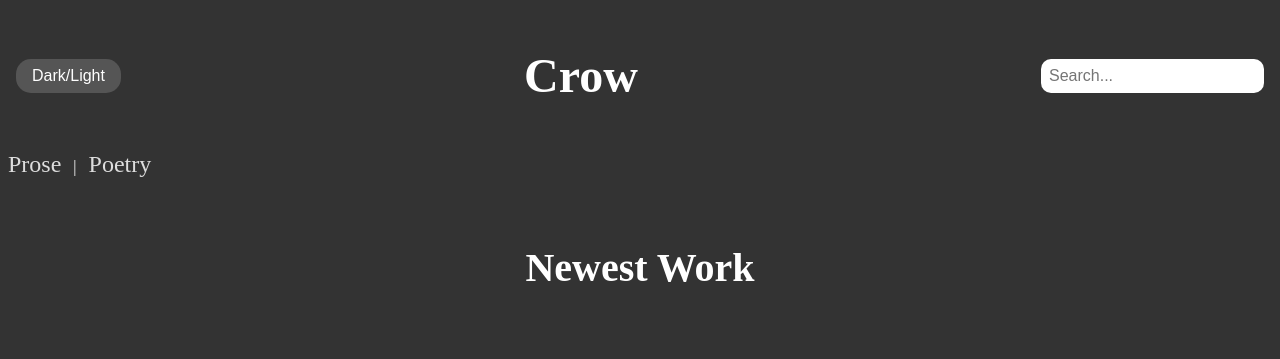
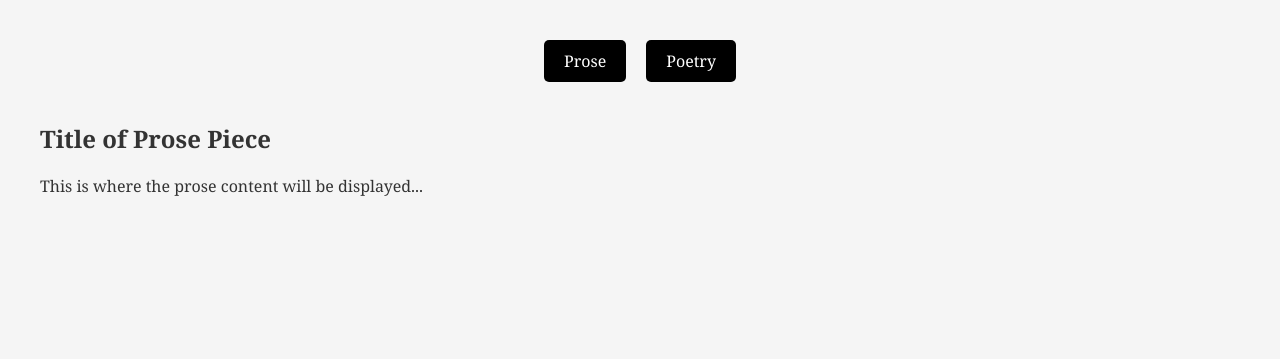
Before and after one commit to CorvianArticulations/CorvianArticulations.github.io, a plain HTML site: page index.html in a window 1280 px wide. Drawn offline with Linux system fonts and the light colour scheme.

Commit message:
Update index.html

```diff
--- a/index.html
+++ b/index.html
@@ -3,24 +3,73 @@
 <head>
 <meta charset="UTF-8">
 <meta name="viewport" content="width=device-width, initial-scale=1.0">
-<title>Crow</title>
-<link rel="stylesheet" href="styles.css">
-<script defer src="theme-switch.js"></script>
+<title>Prose and Poetry Collection</title>
+<style>
+  body {
+    font-family: 'Georgia', serif;
+    margin: 0;
+    padding: 0;
+    background: #f5f5f5;
+    color: #333;
+  }
+  .container {
+    max-width: 1200px;
+    margin: 0 auto;
+    padding: 20px;
+  }
+  .navigation {
+    display: flex;
+    justify-content: center;
+    padding: 20px;
+  }
+  .navigation div {
+    cursor: pointer;
+    padding: 10px 20px;
+    margin: 0 10px;
+    background: black;
+    color: white;
+    border-radius: 5px;
+  }
+  .content {
+    margin-top: 20px;
+  }
+  .hidden {
+    display: none;
+  }
+</style>
 </head>
-<body class="dark-theme">
-  <header>
-    <button id="theme-switcher" onclick="switchTheme()">Dark/Light</button>
-    <h1>Crow</h1>
-    <input type="search" id="search" placeholder="Search...">
-  </header>
-  <nav>
-    <a href="#prose">Prose</a> | <a href="#poetry">Poetry</a>
-  </nav>
-  <main>
-    <section id="newest-work">
-      <h2>Newest Work</h2>
-      <!-- Content added dynamically -->
-    </section>
-  </main>
+<body>
+
+<div class="container">
+  <div class="navigation">
+    <div id="showProse">Prose</div>
+    <div id="showPoetry">Poetry</div>
+  </div>
+  <div class="content" id="proseContent">
+    <!-- Prose content goes here -->
+    <h2>Title of Prose Piece</h2>
+    <p>This is where the prose content will be displayed...</p>
+    <!-- Add more prose pieces here -->
+  </div>
+  <div class="content hidden" id="poetryContent">
+    <!-- Poetry content goes here -->
+    <h2>Title of Poetry Piece</h2>
+    <p>This is where the poetry content will be displayed...</p>
+    <!-- Add more poetry pieces here -->
+  </div>
+</div>
+
+<script>
+document.getElementById('showProse').addEventListener('click', function() {
+  document.getElementById('proseContent').classList.remove('hidden');
+  document.getElementById('poetryContent').classList.add('hidden');
+});
+
+document.getElementById('showPoetry').addEventListener('click', function() {
+  document.getElementById('poetryContent').classList.remove('hidden');
+  document.getElementById('proseContent').classList.add('hidden');
+});
+</script>
+
 </body>
 </html>
```
